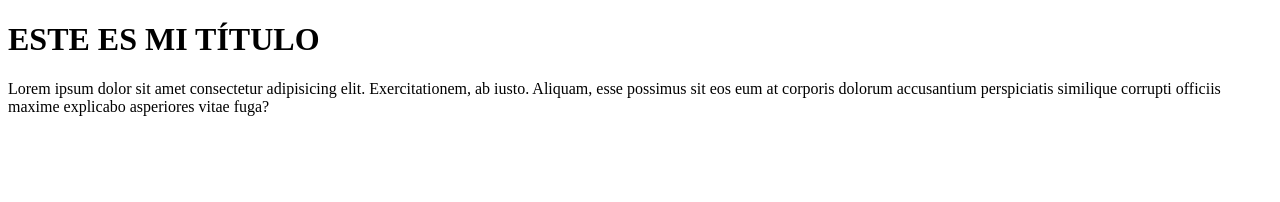
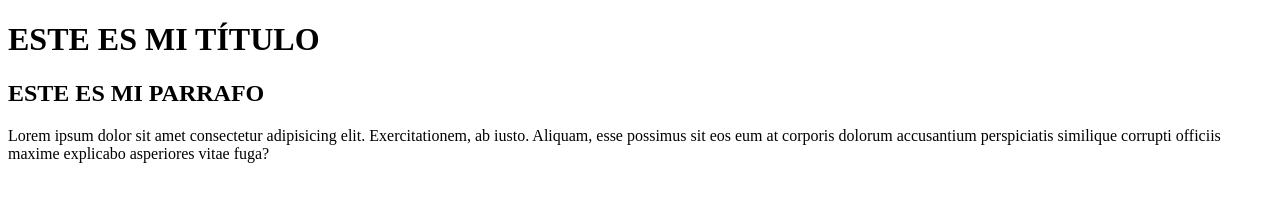
Before and after one commit to HugoGarciaC/1-Octubre-Actividad-Git-Github, a plain HTML site: page index.html in a window 1280 px wide. Drawn offline with Linux system fonts and the light colour scheme.

Commit message:
Agregue un h2 al index.html

```diff
--- a/index.html
+++ b/index.html
@@ -9,6 +9,7 @@
 <body>
     <h1>ESTE ES MI TÍTULO</h1>
     <div>
+        <h2>ESTE ES MI PARRAFO</h2>
         <p>Lorem ipsum dolor sit amet consectetur adipisicing elit. Exercitationem, ab iusto. Aliquam, esse possimus sit eos eum at corporis dolorum accusantium perspiciatis similique corrupti officiis maxime explicabo asperiores vitae fuga?</p>
     </div>
 </body>
```
